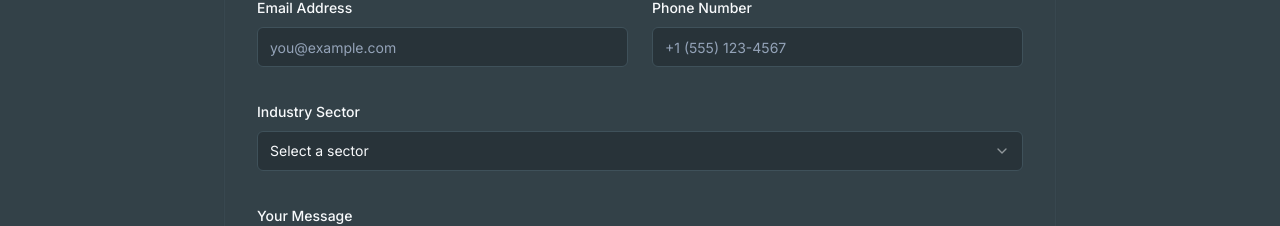
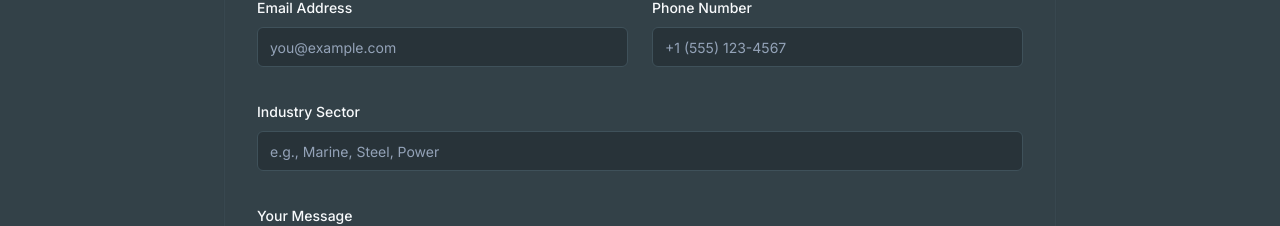
Before and after one commit to LuminousMayank/Pushpa, a Next.js app: page /contact in a window 1280 px wide. Shown: the part 1473-1699 px from the top of the page. Built offline with nearby package versions, Linux system fonts and the light colour scheme.

Commit message:
dont keep drop down option for industry

```diff
--- a/src/components/rfq-form.tsx
+++ b/src/components/rfq-form.tsx
@@ -17,15 +17,7 @@ import {
 } from '@/components/ui/form';
 import { Input } from '@/components/ui/input';
 import { Textarea } from '@/components/ui/textarea';
-import {
-  Select,
-  SelectContent,
-  SelectItem,
-  SelectTrigger,
-  SelectValue,
-} from '@/components/ui/select';
 import { useToast } from '@/hooks/use-toast';
-import { industries } from '@/lib/data.tsx';
 import { Card, CardContent } from './ui/card';
 
 const rfqFormSchema = z.object({
@@ -33,7 +25,7 @@ const rfqFormSchema = z.object({
   company: z.string().min(2, { message: 'Company name is required.' }),
   email: z.string().email({ message: 'Please enter a valid email address.' }),
   phone: z.string().min(10, { message: 'Please enter a valid phone number.' }),
-  sector: z.string({ required_error: 'Please select an industry sector.' }),
+  sector: z.string().min(2, { message: 'Industry sector is required.' }),
   message: z.string().min(10, { message: 'Message must be at least 10 characters.' }),
   file: z.any().optional(),
 });
@@ -52,6 +44,7 @@ export function RfqForm() {
       company: '',
       email: '',
       phone: '',
+      sector: '',
       message: '',
     },
   });
@@ -147,20 +140,9 @@ export function RfqForm() {
               render={({ field }) => (
                 <FormItem>
                   <FormLabel>Industry Sector</FormLabel>
-                  <Select onValueChange={field.onChange} defaultValue={field.value}>
-                    <FormControl>
-                      <SelectTrigger>
-                        <SelectValue placeholder="Select a sector" />
-                      </SelectTrigger>
-                    </FormControl>
-                    <SelectContent>
-                      {industries.map((industry) => (
-                        <SelectItem key={industry.name} value={industry.name}>
-                          {industry.name}
-                        </SelectItem>
-                      ))}
-                    </SelectContent>
-                  </Select>
+                  <FormControl>
+                    <Input placeholder="e.g., Marine, Steel, Power" {...field} />
+                  </FormControl>
                   <FormMessage />
                 </FormItem>
               )}
```
